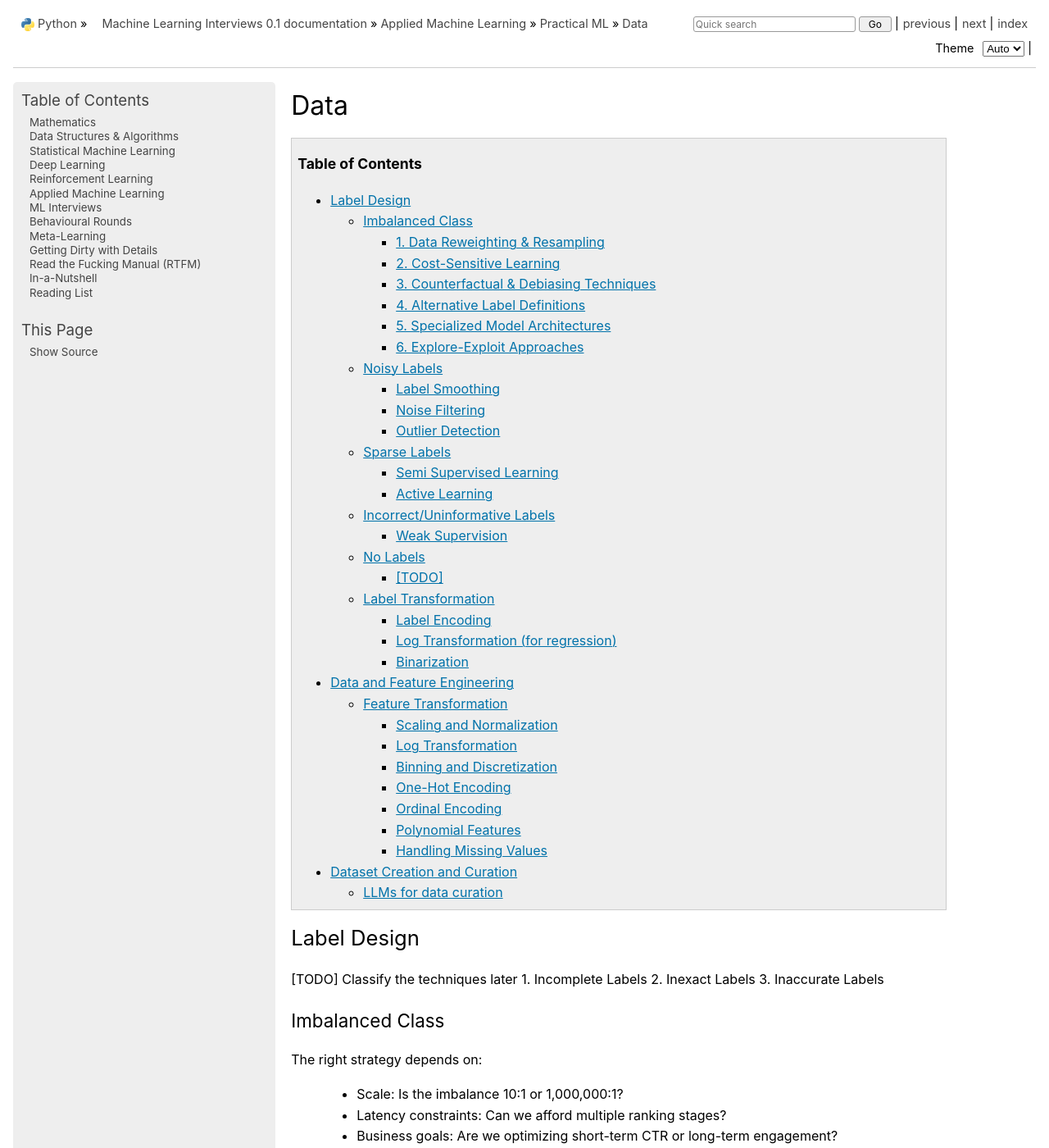
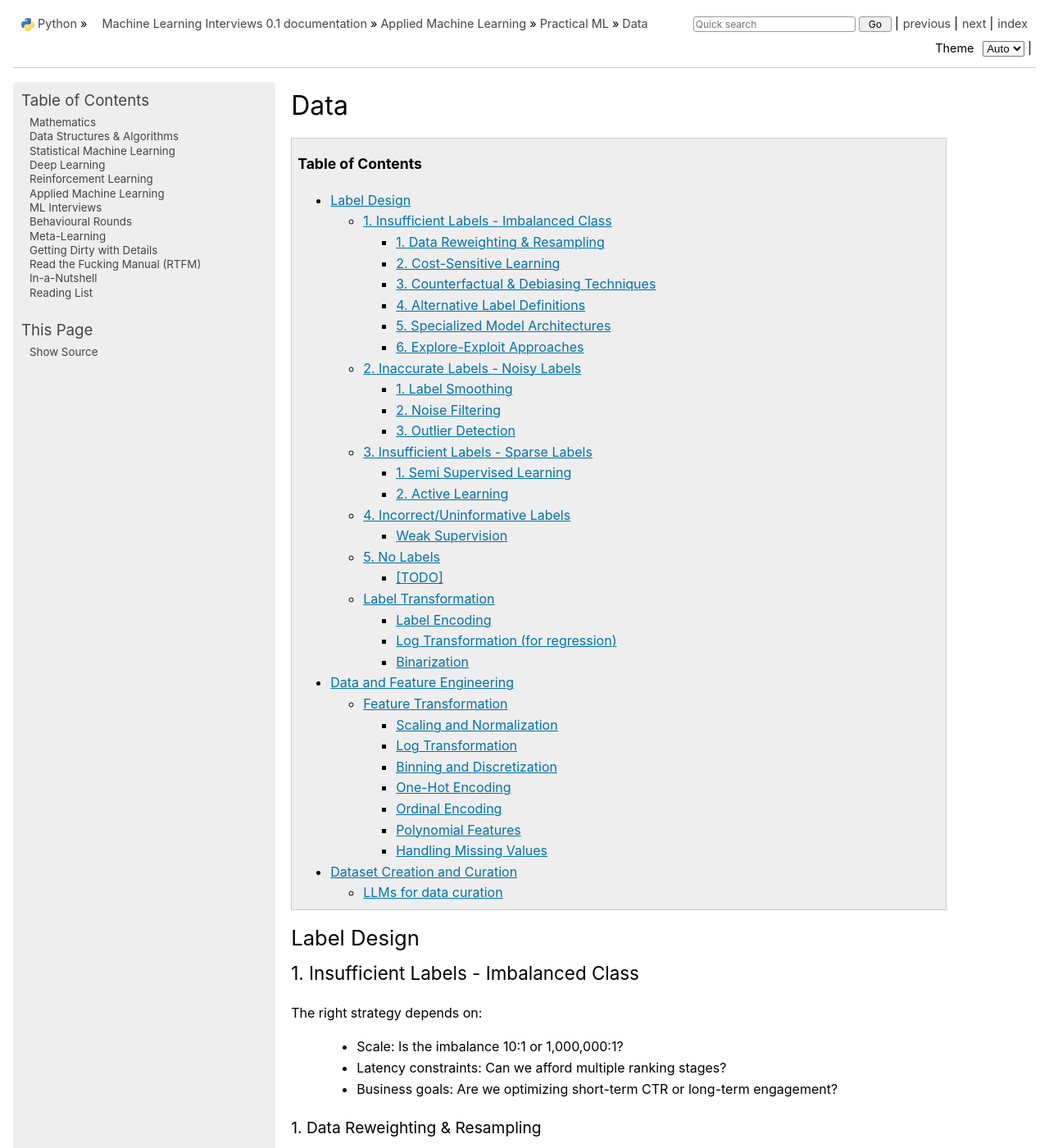
Before and after one commit to uselesstechjunks/leetcode, a Sphinx documentation site: the page built from docs/source/applied/practical/data.rst, in a window 1280 px wide and 1400 px high. Shown: the whole window at 82% size. Built offline with Sphinx 7.4.7, drawn with Linux system fonts in a browser that asks for light colours; pages that are not in the unit, such as notebooks, are missing from menus; some of the changed text lies outside the part shown.

Commit message:
Update data.rst

```diff
--- a/docs/source/applied/practical/data.rst
+++ b/docs/source/applied/practical/data.rst
@@ -9,12 +9,7 @@ Data
 ***********************************************************************
 Label Design
 ***********************************************************************
-[TODO] Classify the techniques later
-1. Incomplete Labels
-2. Inexact Labels
-3. Inaccurate Labels
-
-Imbalanced Class
+1. Insufficient Labels - Imbalanced Class
 =======================================================================
 The right strategy depends on:
 
@@ -127,44 +122,38 @@ Balancing learning from existing data with discovering new patterns
 	- Train models to maximize long-term engagement instead of just immediate clicks.
 	- Example: YouTube’s recommendation engine uses RL to balance fresh content vs. already popular videos.
 
-Noisy Labels
+2. Inaccurate Labels - Noisy Labels
 =======================================================================
-Label Smoothing
+1. Label Smoothing
 -----------------------------------------------------------------------
 - Instead of using hard labels (e.g., 0 or 1), use smoothed labels (e.g., 0.9 and 0.1) to make the model more robust to noisy labels.
 
-Noise Filtering
+2. Noise Filtering
 -----------------------------------------------------------------------
 - Human-in-the-loop Use human feedback to verify or correct labels in the dataset.
 - Confidence-based Filtering Remove samples with low model confidence or high disagreement between multiple annotators.
 
-Outlier Detection
+3. Outlier Detection
 -----------------------------------------------------------------------
 - Apply algorithms (e.g., Isolation Forest, Z-score method) to detect outliers in the dataset and remove instances with highly suspicious labels.
 
-Sparse Labels
+3. Insufficient Labels - Sparse Labels
 =======================================================================
-Semi Supervised Learning
+1. Semi Supervised Learning
 -----------------------------------------------------------------------
-* [maddevs.io] `Semi-Supervised Learning Explained: Techniques and Real-World Applications <https://maddevs.io/blog/semi-supervised-learning-explained/>`_
-* [ruder.io] `An overview of proxy-label approaches for semi-supervised learning <https://www.ruder.io/semi-supervised/>`_
-* [ovgu.de][SSL] `Semi-supervised Learning for Stream Recommender Systems <https://kmd.cs.ovgu.de/pub/matuszyk/Semi-supervised-Learning-for-Stream-Recommender-Systems.pdf>`_
-
-Notes
-^^^^^^^^^^^^^^^^^^^^^^^^^^^^^^^^^^^^^^^^^^^^^^^^^^^^^^^^^^^^^^^^^^^^^^^
-#. Assumptions
+- Assumptions
 
 	1. The Smoothness Assumption : Two close samples x1 and x2 on an input should have the same output (y).
 	2. The Low-Density Assumption : Decision boundaries between classes are characterized by low density areas in the input space.
 	3. The Manifold Assumption : Data points on the same low-dimensional manifold (lower-dimensional substructures) should have the same label.
 
-#. Objective
+- Objective
 
 	- the algorithms should be able to classify unlabeled data points based on those already labeled.
 	- if and only if the different problem classes are well represented among the labeled data points
 	- important to partition the dataset between labeled and unlabeled data in order to get the most accurate and efficient model.
 
-#. Inductive methods
+- Inductive methods
 
 	#. Build a classification model with the aim of getting predictions from unlabelled data points.
 	#. Wrapper Methods
@@ -187,7 +176,7 @@ Notes
 		- Manifolds - Manifold regularization and Manifold approximation
 		- Generative Models - tries to understand how the data was generated
 
-#. Transductive methods
+- Transductive methods
 
 	#. making predictions directly, without trying to have a classifier
 	#. using all the dataset (train and test) to predict the labels.
@@ -197,23 +186,29 @@ Notes
 		#. an objective function is optimized by looking if labelled data are correctly classify and
 		#. if similar data points are in the right place.
 
-Active Learning
+Resources
+^^^^^^^^^^^^^^^^^^^^^^^^^^^^^^^^^^^^^^^^^^^^^^^^^^^^^^^^^^^^^^^^^^^^^^^
+* [maddevs.io] `Semi-Supervised Learning Explained: Techniques and Real-World Applications <https://maddevs.io/blog/semi-supervised-learning-explained/>`_
+* [ruder.io] `An overview of proxy-label approaches for semi-supervised learning <https://www.ruder.io/semi-supervised/>`_
+* [ovgu.de][SSL] `Semi-supervised Learning for Stream Recommender Systems <https://kmd.cs.ovgu.de/pub/matuszyk/Semi-supervised-Learning-for-Stream-Recommender-Systems.pdf>`_
+
+2. Active Learning
 -----------------------------------------------------------------------
-* [burrsettles.com] `Active Learning Literature Survey <https://burrsettles.com/pub/settles.activelearning.pdf>`_
-
-Notes
-^^^^^^^^^^^^^^^^^^^^^^^^^^^^^^^^^^^^^^^^^^^^^^^^^^^^^^^^^^^^^^^^^^^^^^^
 - extension of semi-supervised learning
 - determining and choosing high potential unlabelled data that would make the model more efficient
 - these data points are labelled and the classifier gains accuracy.
 
 How to detect informative unlabelled data points?
 
-	#. Uncertainty : label the samples for which the model is least confident in its predictions.
-	#. Variety/Diversity : select samples that are as diverse as possible to best cover the entire input space.
-	#. Model Improvement : select the samples that will improve the performance of the model (lower loss function).
+	- Uncertainty : label the samples for which the model is least confident in its predictions.
+	- Variety/Diversity : select samples that are as diverse as possible to best cover the entire input space.
+	- Model Improvement : select the samples that will improve the performance of the model (lower loss function).
 
-Incorrect/Uninformative Labels
+Resources
+^^^^^^^^^^^^^^^^^^^^^^^^^^^^^^^^^^^^^^^^^^^^^^^^^^^^^^^^^^^^^^^^^^^^^^^
+- [burrsettles.com] `Active Learning Literature Survey <https://burrsettles.com/pub/settles.activelearning.pdf>`_
+
+4. Incorrect/Uninformative Labels
 =======================================================================
 Weak Supervision
 -----------------------------------------------------------------------
@@ -245,7 +240,7 @@ different types and technique of weak supervision
 
 	- bad labels are grouped together and corrected with Data Engineering or a better crowdsourcing process.
 
-No Labels
+5. No Labels
 =======================================================================
 * [TODO] Self Supervised Learning
 
```
